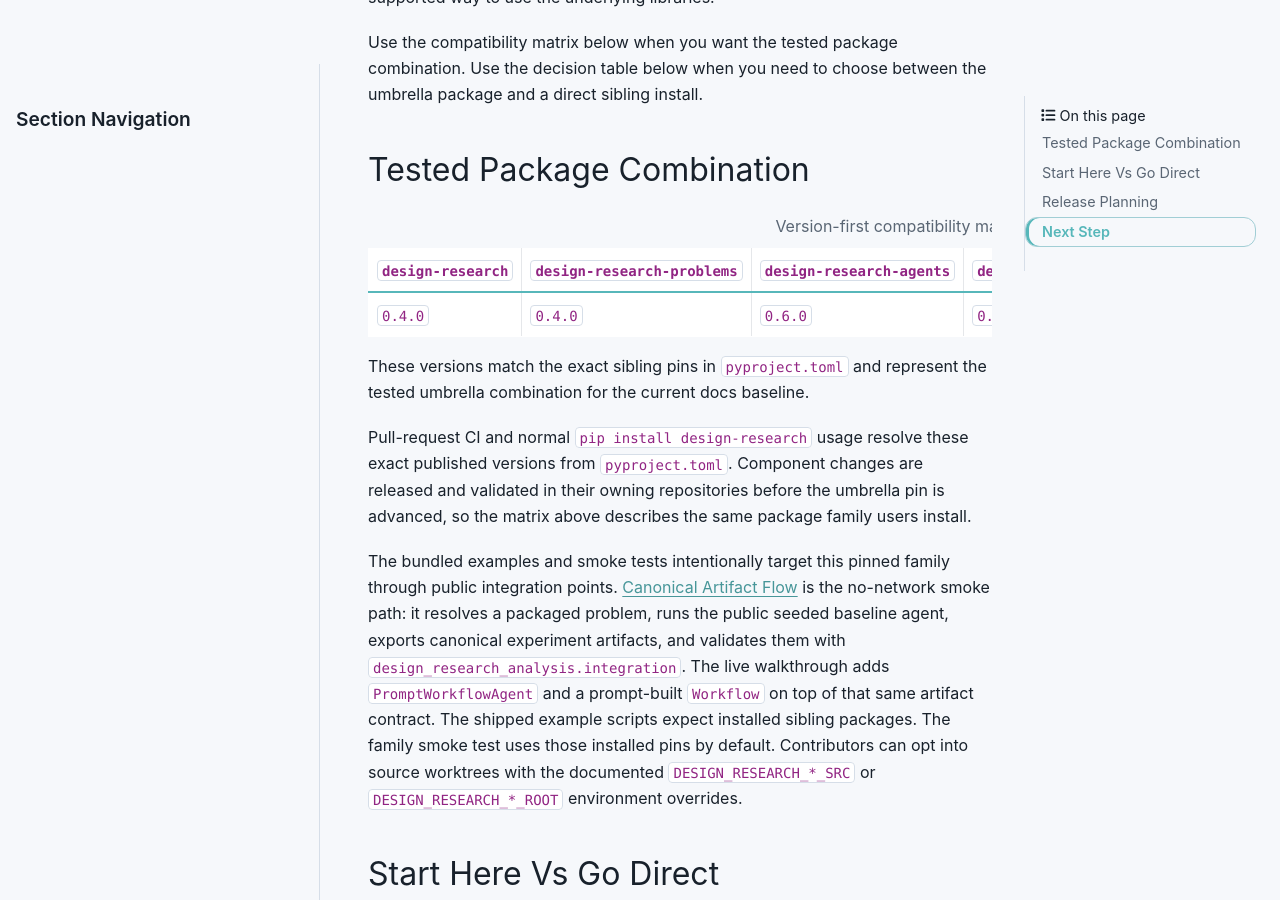
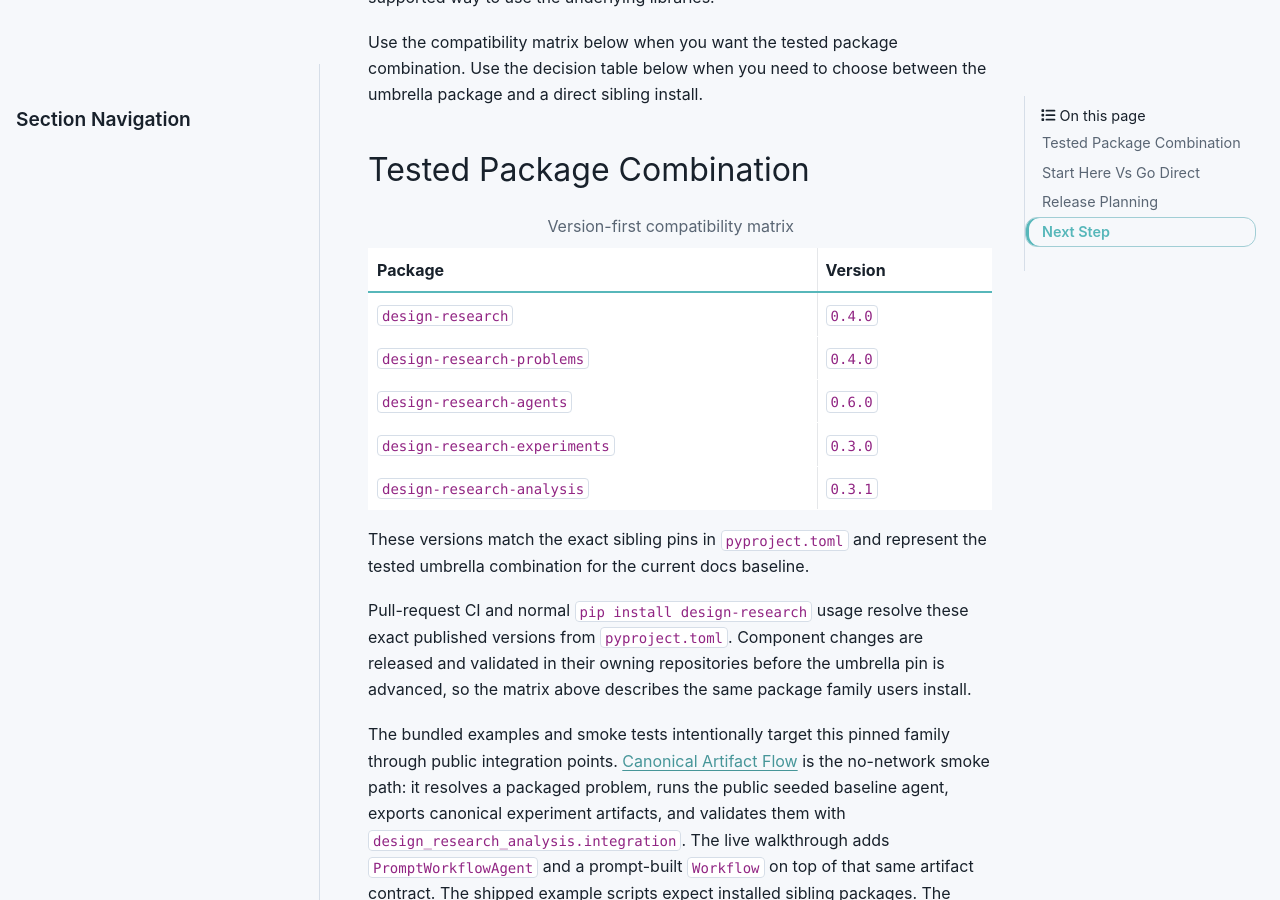
Before and after one commit to cmudrc/design-research, a Sphinx documentation site: the page built from docs/compatibility.rst, in a window 1280 px wide and 900 px high, scrolled down 317 px. Built offline with Sphinx 7.4.7 and the PyData theme 0.15.4, drawn with Linux system fonts in a browser that asks for light colours; pages that are not in the unit, such as notebooks, are missing from menus.

Commit message:
Transpose compatibility matrix

```diff
--- a/docs/compatibility.rst
+++ b/docs/compatibility.rst
@@ -13,16 +13,19 @@ Tested Package Combination
 
 .. list-table:: Version-first compatibility matrix
    :header-rows: 1
+   :widths: 72 28
 
+   * - Package
+     - Version
    * - ``design-research``
-     - ``design-research-problems``
-     - ``design-research-agents``
-     - ``design-research-experiments``
-     - ``design-research-analysis``
-   * - ``0.4.0``
      - ``0.4.0``
+   * - ``design-research-problems``
+     - ``0.4.0``
+   * - ``design-research-agents``
      - ``0.6.0``
+   * - ``design-research-experiments``
      - ``0.3.0``
+   * - ``design-research-analysis``
      - ``0.3.1``
 
 These versions match the exact sibling pins in ``pyproject.toml`` and represent
```
